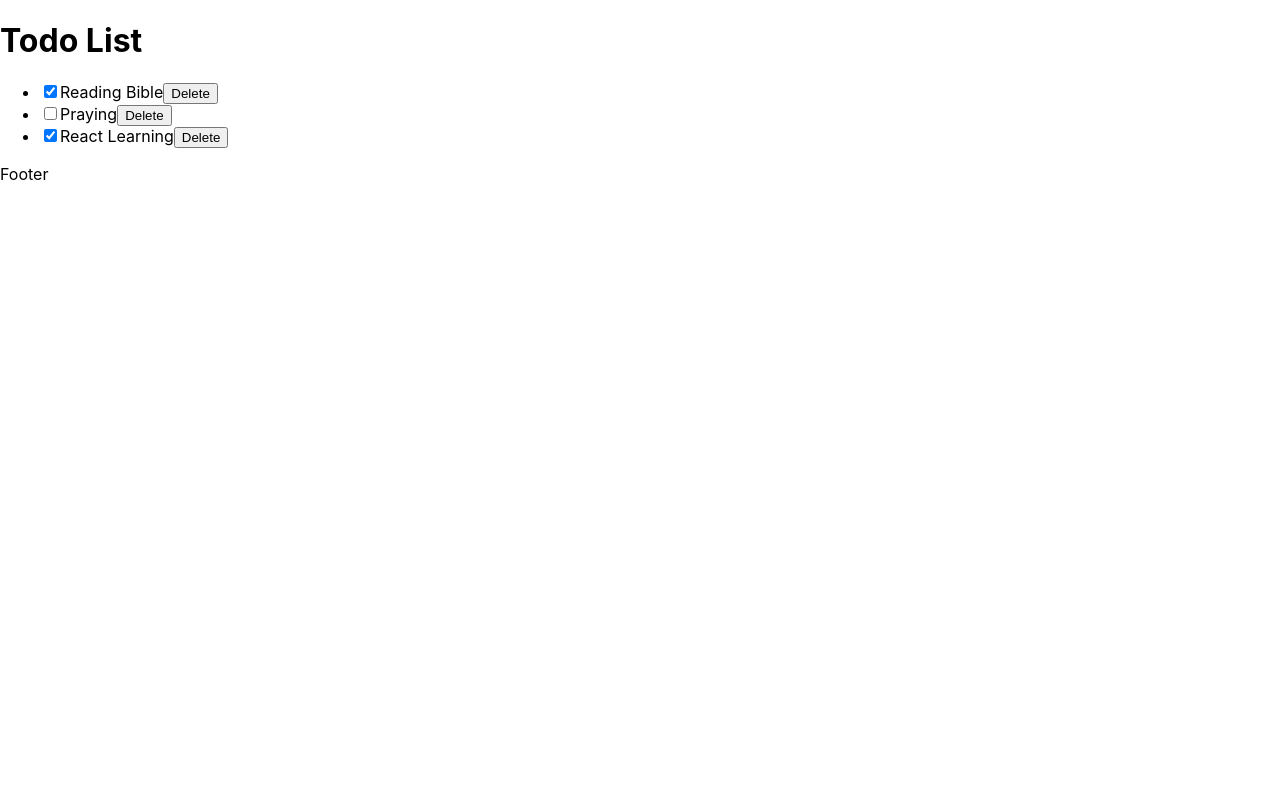
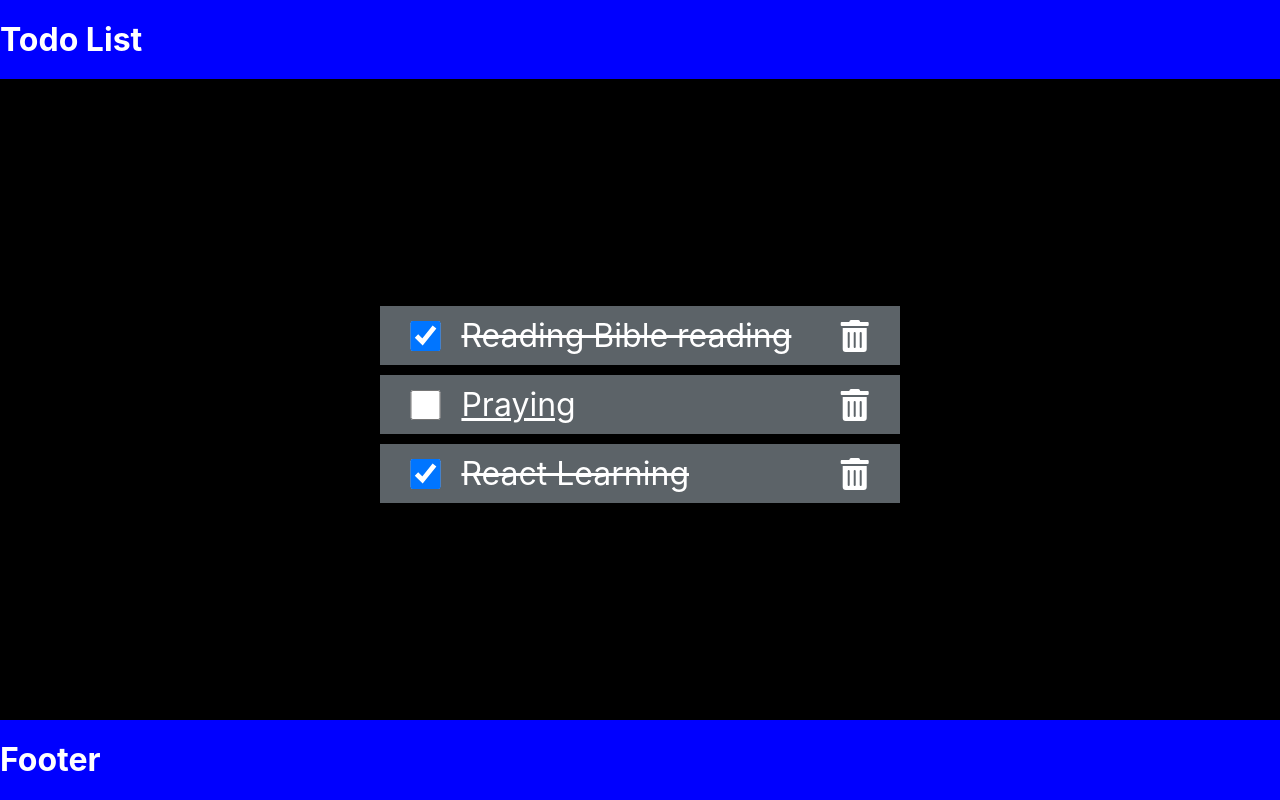
Before and after one commit to Vasanthkumar12/react-learning, a React (Create React App) app in the folder todo-list-app/: page / in a window 1280 px wide. Built offline with nearby package versions, Linux system fonts and the light colour scheme.

Commit message:
Static Todo list has developed with select and delete actions

```diff
--- a/todo-list-app/package.json
+++ b/todo-list-app/package.json
@@ -8,6 +8,7 @@
     "@testing-library/user-event": "^13.5.0",
     "react": "^18.3.1",
     "react-dom": "^18.3.1",
+    "react-icons": "^5.2.1",
     "react-scripts": "5.0.1",
     "web-vitals": "^2.1.4"
   },
--- a/todo-list-app/src/App.css
+++ b/todo-list-app/src/App.css
@@ -0,0 +1,10 @@
+* {
+    margin: 0;
+    padding: 0;
+}
+
+#container {
+    height: 100vh;
+    display: flex;
+    flex-direction: column;
+}
--- a/todo-list-app/src/Content.css
+++ b/todo-list-app/src/Content.css
@@ -0,0 +1,46 @@
+* {
+    margin: 0;
+    padding: 0;
+}
+
+#content {
+    background-color: rgb(0, 0, 0);
+    height: 90vh;
+    padding: 10px;
+    color: rgb(255, 255, 255);
+    display: flex;
+    flex-direction: column;
+    align-items: center;
+    justify-content: center;
+}
+
+#content ul li {
+    padding: 10px;
+    font-size: 2em;
+}
+
+.lineItem {
+    min-width: 500px;
+    margin-top: 10px;
+    background-color: rgb(92, 99, 104);
+    display: flex;
+    justify-content: center;
+    align-items: center;
+}
+
+input {
+    flex: 1;
+    height: 30px;
+}
+
+.btn {
+    flex: 1;
+}
+
+ul {
+    list-style: none;
+}
+
+#todo {
+    flex: 5;
+}
--- a/todo-list-app/src/Content.js
+++ b/todo-list-app/src/Content.js
@@ -1,4 +1,7 @@
-import React, { useState } from 'react'
+import React from 'react'
+import { useState } from 'react'
+import { FaTrashAlt } from "react-icons/fa"
+import './Content.css'
 
 export default function Content() {
     const [todos, setTodos] = useState(
@@ -6,7 +9,7 @@ export default function Content() {
             {
                 id: 1,
                 checked: true,
-                todo: "Reading Bible"
+                todo: "Reading Bible reading"
             },
             {
                 id:2,
@@ -21,20 +24,36 @@ export default function Content() {
         ]
     )
 
+    let handleChange = (id) => {
+        let todoss = todos.map(todo => todo.id===id? {...todo, checked: !todo.checked} : todo)
+        setTodos(todoss)
+    }
+
+    let handleDelete = (id) => {
+        let todoss = todos.filter(todo => todo.id !== id )
+        setTodos(todoss)
+    }
 
     return (
         <div id="content">
+            {(todos.length)? (
             <ul>
-                {
-                    todos.map((todo) => {
-                        return(<li>
-                            <input type="checkbox" checked={todo.checked} />
-                            <label>{todo.todo}</label>
-                            <button>Delete</button>
-                        </li>)
-                    })
-                }
+               { todos.map(todoItem =>
+                <li className='lineItem' key={todoItem.id}>
+                    <input type='checkbox' onChange={() => handleChange(todoItem.id)} checked={todoItem.checked} />
+                    <label id='todo'  style={todoItem.checked ? {textDecoration:"line-through"}: {textDecoration:"underline"}} onClick={()=> handleChange(todoItem.id)}>{todoItem.todo}</label>
+                    <FaTrashAlt
+                        className='btn'
+                        role= "button"
+                        tabIndex="0"
+                        onClick={()=>handleDelete(todoItem.id)}
+                    />
+                </li>
+               ) }
             </ul>
+            ): (
+                <p>Your list is Empty</p>
+            )}
         </div>
     )
 }
--- a/todo-list-app/src/Footer.css
+++ b/todo-list-app/src/Footer.css
@@ -0,0 +1,11 @@
+* {
+    margin: 0;
+    padding: 0;
+  }
+
+  #footer {
+    background-color: rgb(0, 0, 255);
+    height: 5vh;
+    padding: 20px 0px;
+    color: rgb(255, 255, 255);
+  }
--- a/todo-list-app/src/Footer.js
+++ b/todo-list-app/src/Footer.js
@@ -1,7 +1,10 @@
 import React from 'react'
+import './Footer.css'
 
 export default function Footer() {
   return (
-    <div>Footer</div>
+    <div>
+        <h1 id="footer">Footer</h1>
+    </div>
   )
 }
--- a/todo-list-app/src/Header.css
+++ b/todo-list-app/src/Header.css
@@ -0,0 +1,11 @@
+* {
+  margin: 0;
+  padding: 0;
+}
+
+#header {
+  background-color: rgb(0, 0, 255);
+  height: 5vh;
+  padding: 20px 0px;
+  color: rgb(255, 255, 255);
+}
--- a/todo-list-app/src/Header.js
+++ b/todo-list-app/src/Header.js
@@ -1,4 +1,5 @@
 import React from 'react'
+import './Header.css'
 
 export default function Header() {
   return (
```
Also changed, not shown: 1 other file (tests, documents, lock files or other folders).
